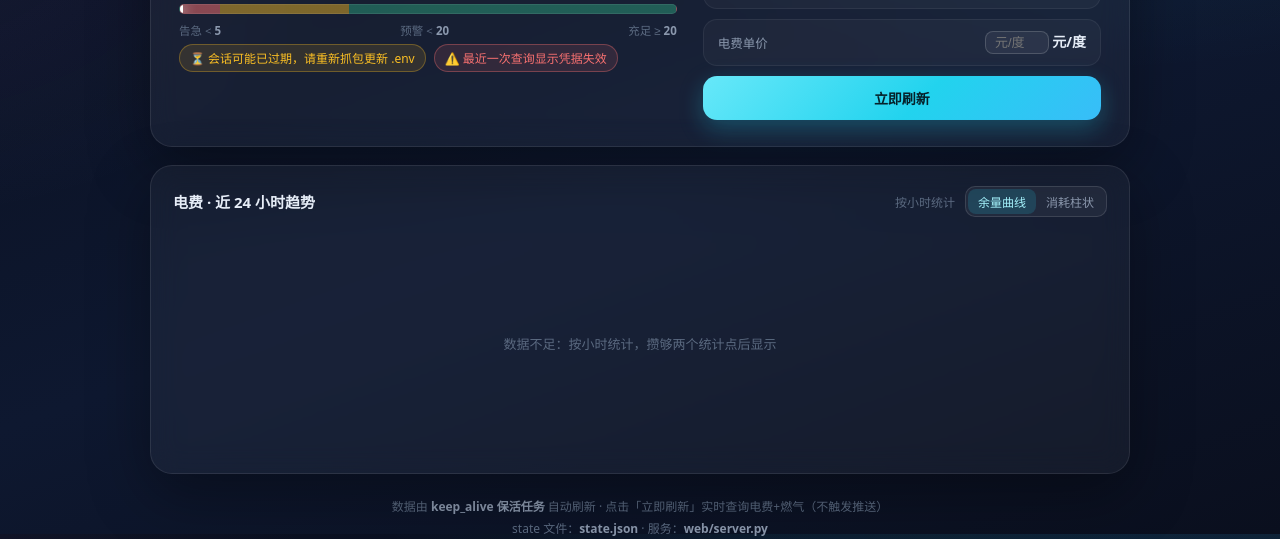
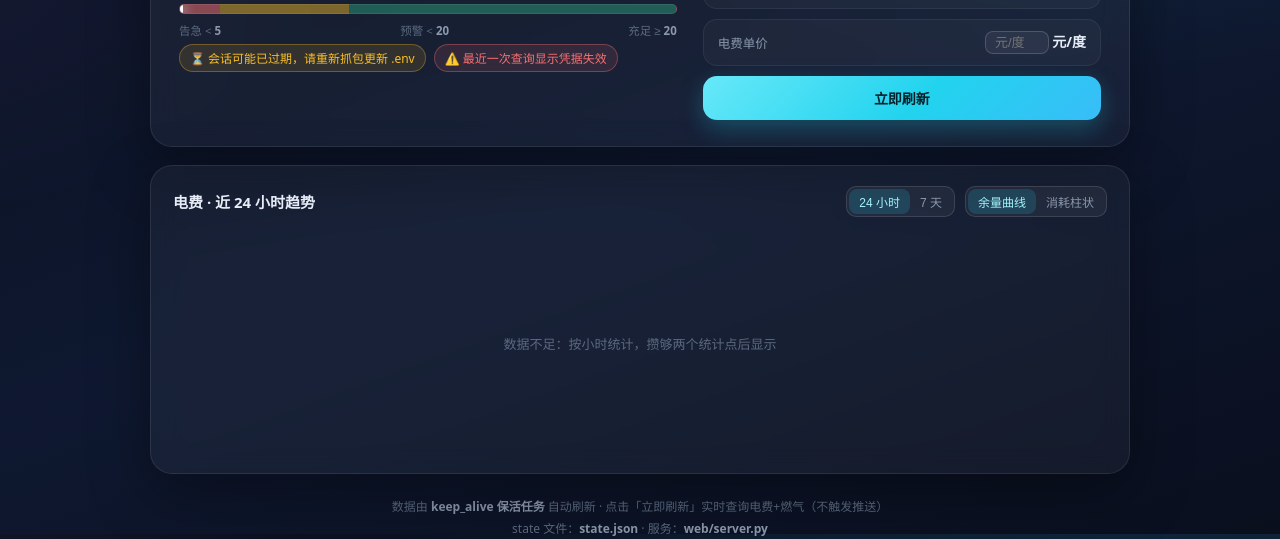
Before and after one commit to Heluowen/Campus_Life_Tools, a plain HTML site: page web/static/index.html in a window 1280 px wide. Both pictures are taken after a click on the button "余量曲线". Shown: the part 266-805 px from the top of the page. Drawn offline with Linux system fonts and the light colour scheme; no server answers.

Commit message:
feat: 电费趋势支持 24 小时/7 天切换（选择持久化）

```diff
--- a/web/static/index.html
+++ b/web/static/index.html
@@ -208,9 +208,12 @@
   <!-- 电费趋势 -->
   <section class="card chart-card">
     <div class="chart-head">
-      <h2>电费 · 近 24 小时趋势</h2>
+      <h2 id="elecChartTitle">电费 · 近 24 小时趋势</h2>
       <div class="chart-tools">
-        <span class="hint">按小时统计</span>
+        <span class="seg" data-window-chart="chart">
+          <button type="button" data-window="24h" class="on">24 小时</button>
+          <button type="button" data-window="7d">7 天</button>
+        </span>
         <span class="seg" data-chart="chart">
           <button type="button" data-mode="line" class="on">余量曲线</button>
           <button type="button" data-mode="bar">消耗柱状</button>
@@ -483,13 +486,26 @@ function _roundRect(ctx, x, y, w, h, r) {
   ctx.closePath();
 }
 
+function chartWindowMs(id) {
+  if (id === "chart") {
+    const saved = localStorage.getItem("chartWindow_chart") || "24h";
+    return saved === "7d" ? 7 * 24 * 3600 * 1000 : 24 * 3600 * 1000;
+  }
+  return CHART_CONF[id].windowMs;
+}
+
 function renderChart(id, hoverIdx) {
   const cfg = CHART_CONF[id];
   const canvas = $(id);
   const empty = $(id === "chart" ? "chartEmpty" : "gasChartEmpty");
   const mode = localStorage.getItem("chartMode_" + id) || "line";
-  const buckets = bucketize(chartHistory(id), cfg.bucketMs, cfg.windowMs);
-  drawChart(canvas, empty, buckets, { ...cfg, mode, id, hover: hoverIdx });
+  const windowMs = chartWindowMs(id);
+  const buckets = bucketize(chartHistory(id), cfg.bucketMs, windowMs);
+  if (id === "chart") {
+    const title = $("elecChartTitle");
+    if (title) title.textContent = windowMs > 24 * 3600 * 1000 ? "电费 · 近 7 天趋势" : "电费 · 近 24 小时趋势";
+  }
+  drawChart(canvas, empty, buckets, { ...cfg, windowMs, mode, id, hover: hoverIdx });
 }
 
 /** 趋势图悬停/点击：显示鼠标位置最近的采样点 XY 数值 */
@@ -650,13 +666,27 @@ function drawChart(canvas, empty, pts, opts) {
 }
 
 // 趋势图模式切换（余量曲线 / 消耗柱状，选择持久化在 localStorage）
-document.querySelectorAll(".seg").forEach((seg) => {
+document.querySelectorAll(".seg[data-chart]").forEach((seg) => {
   const id = seg.getAttribute("data-chart");
   const saved = localStorage.getItem("chartMode_" + id) || "line";
   seg.querySelectorAll("button").forEach((btn) => {
     btn.classList.toggle("on", btn.getAttribute("data-mode") === saved);
     btn.addEventListener("click", () => {
       localStorage.setItem("chartMode_" + id, btn.getAttribute("data-mode"));
+      seg.querySelectorAll("button").forEach((b) => b.classList.toggle("on", b === btn));
+      renderChart(id);
+    });
+  });
+});
+
+// 电费时间范围切换（24 小时 / 7 天，选择持久化在 localStorage）
+document.querySelectorAll(".seg[data-window-chart]").forEach((seg) => {
+  const id = seg.getAttribute("data-window-chart");
+  const saved = localStorage.getItem("chartWindow_" + id) || "24h";
+  seg.querySelectorAll("button").forEach((btn) => {
+    btn.classList.toggle("on", btn.getAttribute("data-window") === saved);
+    btn.addEventListener("click", () => {
+      localStorage.setItem("chartWindow_" + id, btn.getAttribute("data-window"));
       seg.querySelectorAll("button").forEach((b) => b.classList.toggle("on", b === btn));
       renderChart(id);
     });
```
Also changed, not shown: 1 other file.
